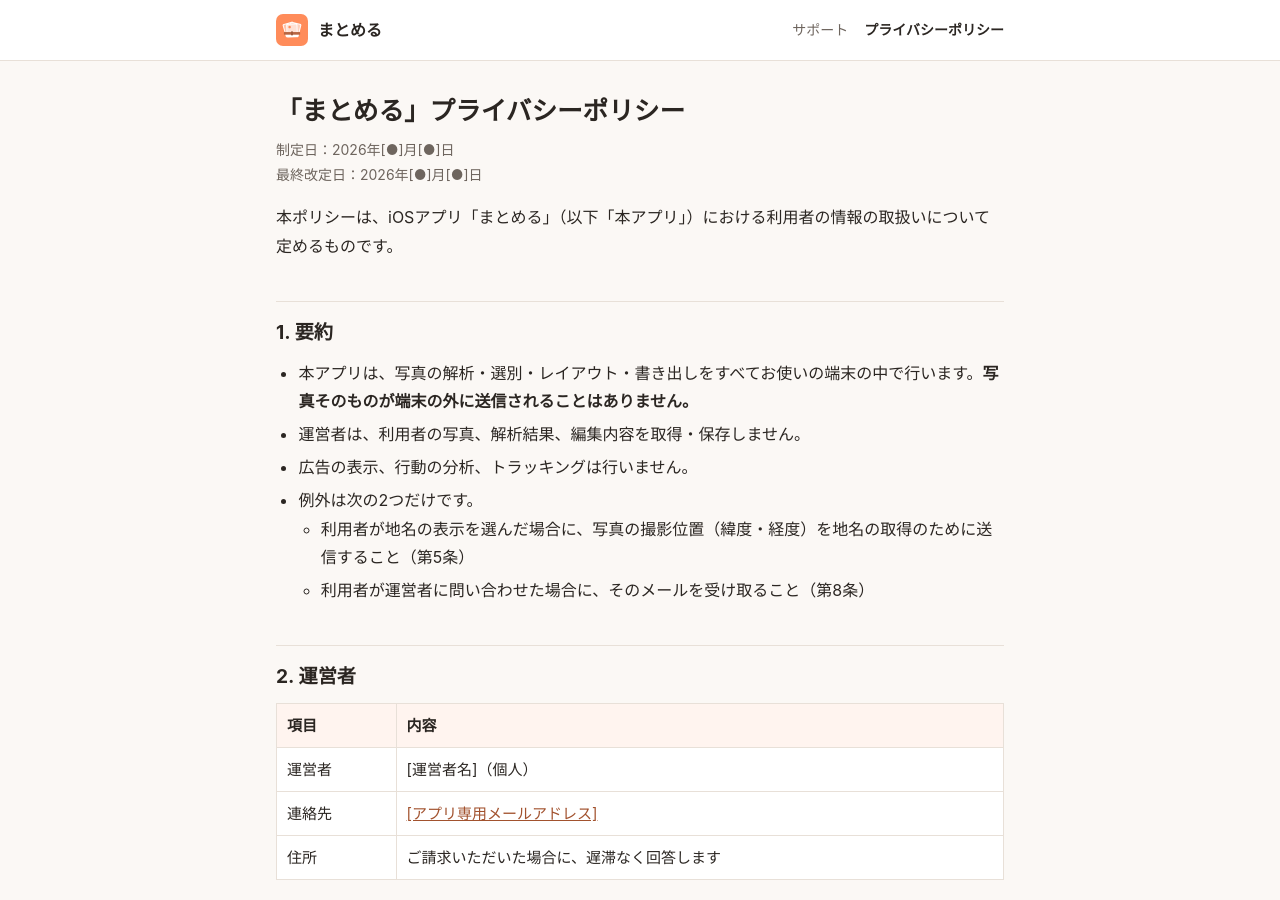
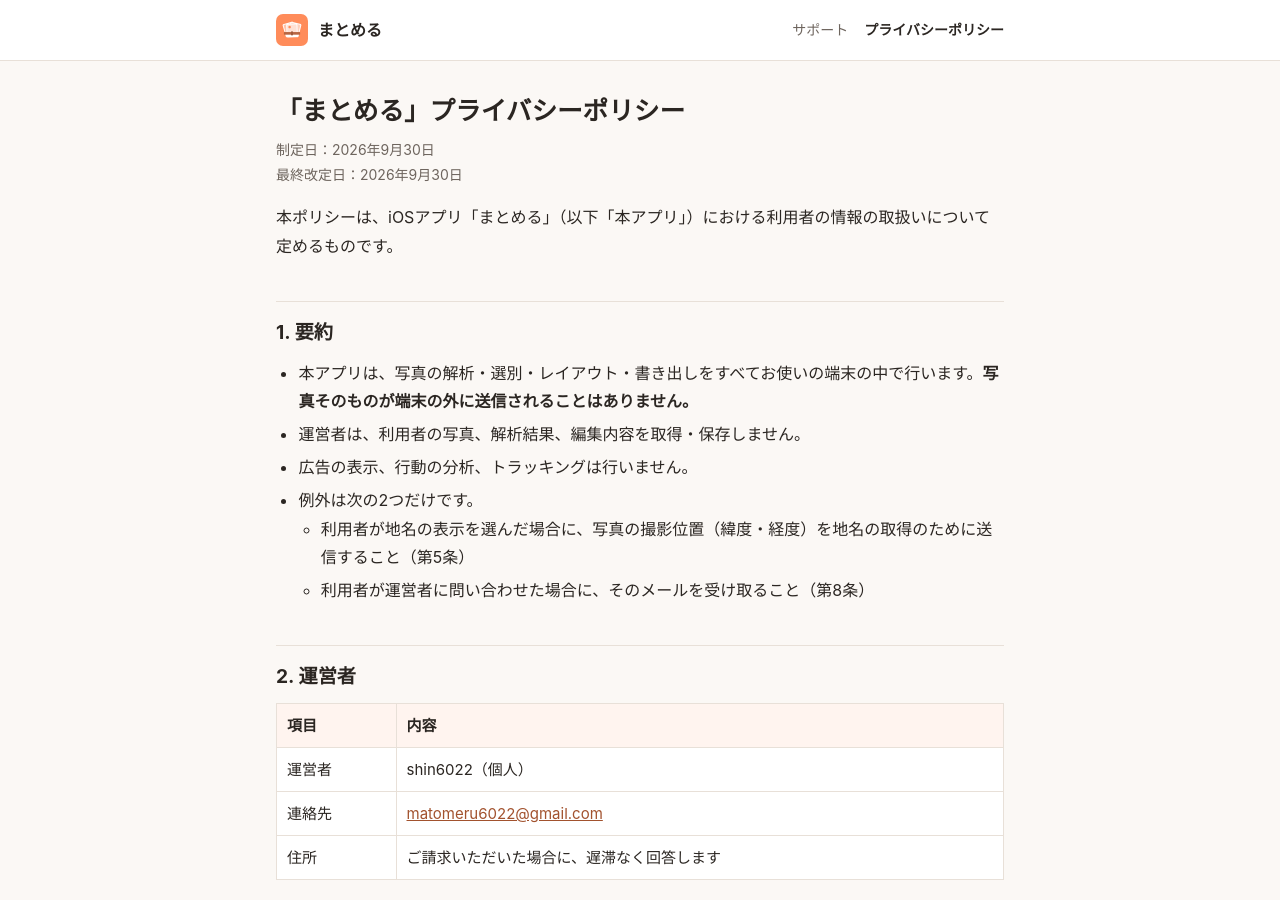
Before and after one commit to shin6022/matomeru, a Jekyll site: the page built from privacy.md, in a window 1280 px wide and 900 px high. Built offline with Jekyll 4.4.1, drawn with Linux system fonts in a browser that asks for light colours; some of the changed text lies outside the part shown.

Commit message:
連絡先・運営者名・制定日を記入

```diff
--- a/_config.yml
+++ b/_config.yml
@@ -9,10 +9,10 @@ baseurl: /matomeru
 url: https://shin6022.github.io
 
 # ── ここだけ埋めれば全ページに反映される ──────────────
-contact_email: "[アプリ専用メールアドレス]"
-operator_name: "[運営者名]"
-policy_established: "2026年[●]月[●]日"
-policy_revised: "2026年[●]月[●]日"
+contact_email: "matomeru6022@gmail.com"
+operator_name: "shin6022"
+policy_established: "2026年9月30日"
+policy_revised: "2026年9月30日"
 # App Store 公開後に App Store のURLを入れると、トップにボタンが出る
 app_store_url: ""
 # ─────────────────────────────────────────────
```
